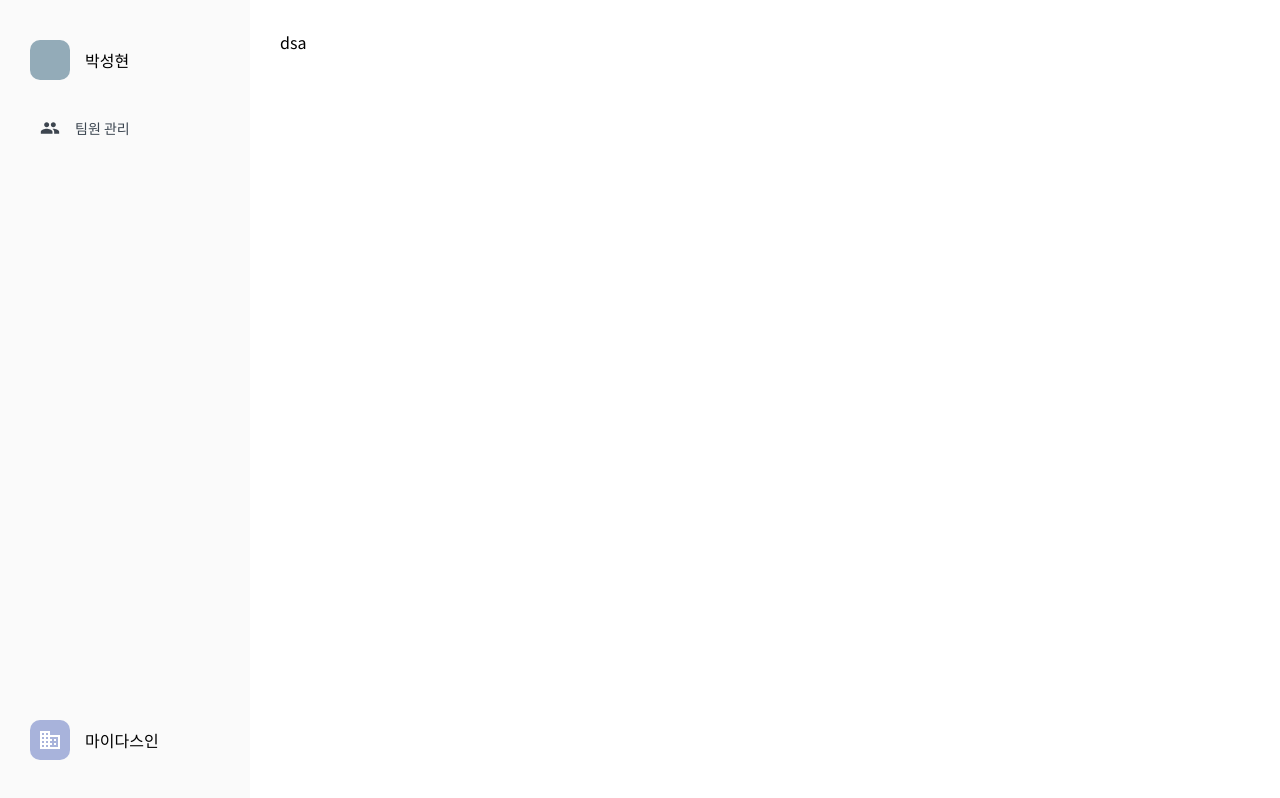
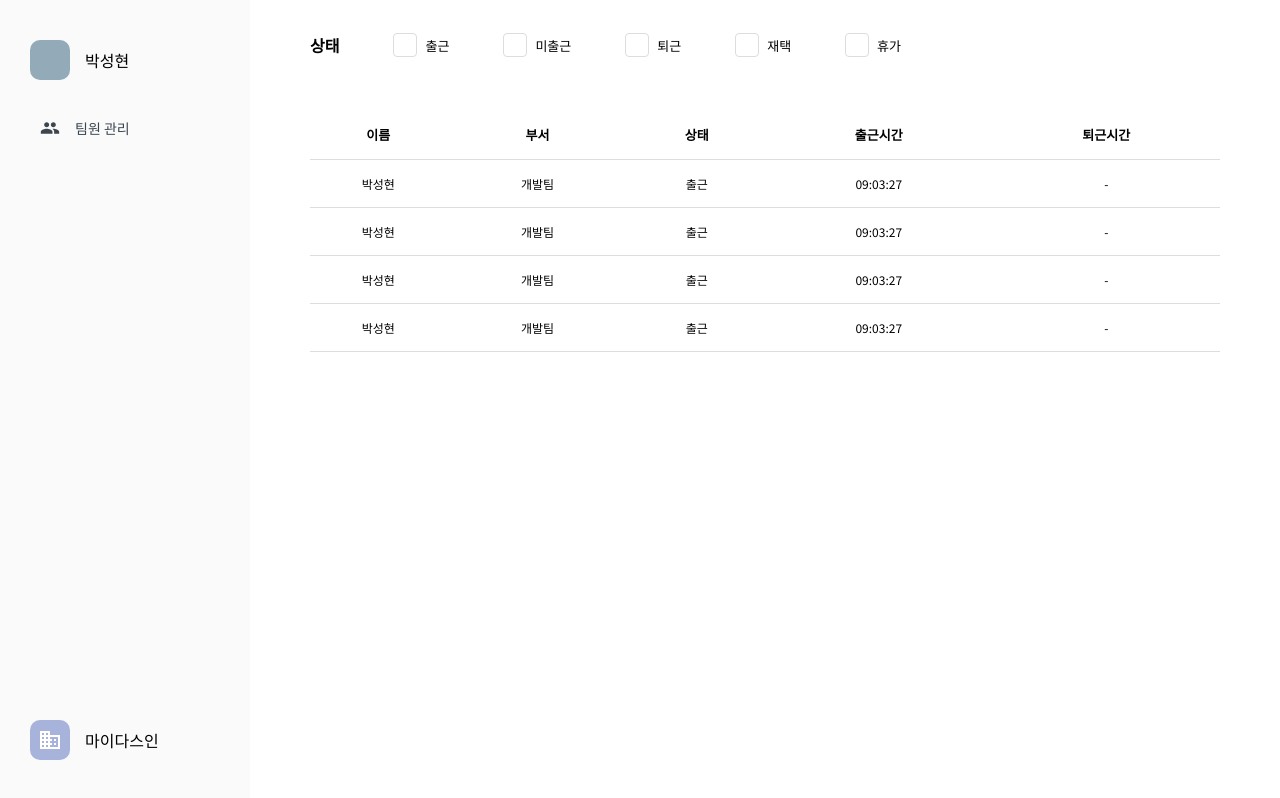
Before and after one commit to hackathon-ffa/FFA_CLIENT, a React (Create React App) app: page /management in a window 1280 px wide. Built offline with nearby package versions, Linux system fonts and the light colour scheme.

Commit message:
[ADD] 유저 관리 페이지 퍼블리싱 완료

```diff
--- a/src/pages/ManagementPage.tsx
+++ b/src/pages/ManagementPage.tsx
@@ -1,12 +1,54 @@
 import styled from "styled-components";
 import AdminNavBar from "../components/AdminNavBar";
+import ManagementFilter from "../components/ManagementFilter";
+import UserListTable from "../components/UserListTable";
 
 const ManagementPage = () => {
+  const ROW_INFO = [
+    { text: "이름", width: "15%" },
+    { text: "부서", width: "20%" },
+    { text: "상태", width: "15%" },
+    { text: "출근시간", width: "25%" },
+    { text: "퇴근시간", width: "25%" },
+  ];
+
+  const data = [
+    {
+      name: "박성현",
+      department: "개발팀",
+      state: "출근",
+      start: "09:03:27",
+      end: null,
+    },
+    {
+      name: "박성현",
+      department: "개발팀",
+      state: "출근",
+      start: "09:03:27",
+      end: null,
+    },
+    {
+      name: "박성현",
+      department: "개발팀",
+      state: "출근",
+      start: "09:03:27",
+      end: null,
+    },
+    {
+      name: "박성현",
+      department: "개발팀",
+      state: "출근",
+      start: "09:03:27",
+      end: null,
+    },
+  ];
+
   return (
     <>
       <AdminNavBar />
       <Wrapper>
-        <p>dsa</p>
+        <ManagementFilter />
+        <UserListTable data={data} rowInfo={ROW_INFO} />
       </Wrapper>
     </>
   );
@@ -14,7 +56,7 @@ const ManagementPage = () => {
 
 const Wrapper = styled.div`
   margin-left: 250px;
-  padding: 30px;
+  padding: 30px 60px;
 `;
 
 export default ManagementPage;
```
